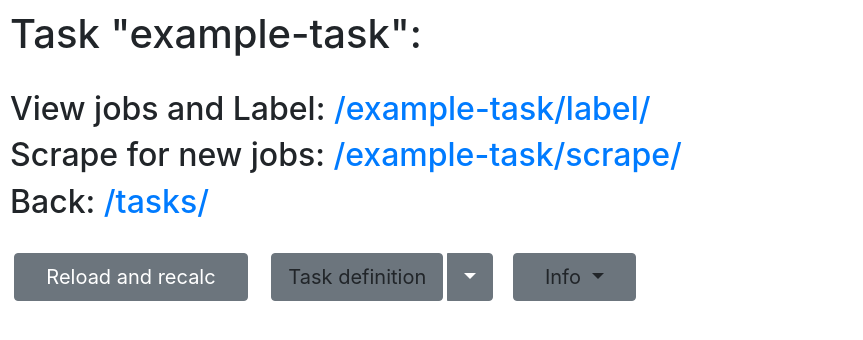
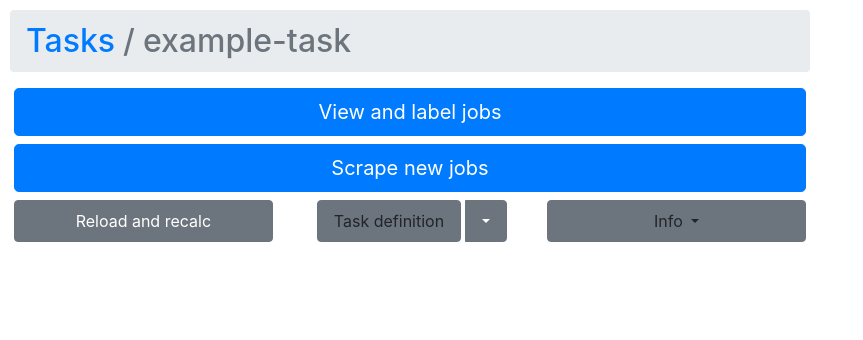
Before and after one commit to artdgn/jobs-ranker, a Flask app: page /example-task/ in a window 1280 px wide. Shown: the top 340 px of the page, without its empty margins (0-863 px from the left). Run offline with Flask 2, Linux system fonts and the light colour scheme; some libraries are stand-ins or nearby versions.

Commit message:
Layout changes (navigation, styling)

```diff
--- a/jobs_ranker/ui/webapp/app.py
+++ b/jobs_ranker/ui/webapp/app.py
@@ -163,17 +163,22 @@ def label_url(task_name, url):
     if flask.request.method == 'GET':
         return flask.render_template(
             'job_page.html',
+            task_name=task_name,
             job_url=url,
             job_title=url_attributes.get('title'),
             job_description=raw_description,
             url_data=url_att_html,
-            skip_url=flask.url_for('skip_url', task_name=task_name, url=url),
-            recalc_url=flask.url_for('recalc', task_name=task_name),
             back_url=back_url
         )
 
     else:
         form = flask.request.form
+        if 'skip' in form:
+            return flask.redirect(flask.url_for('skip_url', task_name=task_name, url=url))
+
+        if 'recalc' in form:
+            return flask.redirect(flask.url_for('recalc', task_name=task_name))
+
         if 'numeric' in form:
             resp = form['label']
         elif 'no' in form:
@@ -181,7 +186,7 @@ def label_url(task_name, url):
         elif 'yes' in form:
             resp = task.ranker.labeler.pos_label
         elif 'somewhat' in form:
-            resp = '0.5'
+            resp = '0.3'
         else:
             resp = form['label']
 
--- a/jobs_ranker/ui/webapp/static/style.css
+++ b/jobs_ranker/ui/webapp/static/style.css
@@ -10,6 +10,6 @@ td {
   padding: 5px;
   text-align: left;
 }
-.job-description {
-  width: 50%;
+.job-description, .breadcrumb, .nav, .form-control {
+  max-width: 800px;
 }
--- a/jobs_ranker/ui/webapp/templates/task_page.html
+++ b/jobs_ranker/ui/webapp/templates/task_page.html
@@ -4,30 +4,44 @@
 {{ super() }}
 {% endblock %}
 {% block content %}
-<h1>Task "{{task_name}}":</h1>
-<br>
-<h2>View jobs and Label: <a href="{{ label_url }}">{{ label_url }}</a></h2>
-<h2>Scrape for new jobs: <a href="{{ scrape_url }}">{{ scrape_url }}</a></h2>
 
-<h2>Back: <a href="{{ back_url }}">{{ back_url }}</a></h2>
-<br>
+<h2>
+    <ol class="breadcrumb">
+        <li class="breadcrumb-item"><a href="{{ back_url }}">Tasks</a></li>
+        <li class="breadcrumb-item active" aria-current="page">{{task_name}}</li>
+    </ol>
+</h2>
 
-<ul class="nav nav-pills nav-fill" style="width: 50%">
+
+<ul class="nav flex-column">
+
     <li class="nav-item">
-        <a class="nav-link btn btn-secondary btn-lg mx-sm-1" href="{{ reload_url }}">Reload and recalc</a>
+        <a class="nav-link btn btn-primary btn-lg mx-sm-1 mb-2" href="{{ label_url }}">View and label jobs</a>
+    </li>
+
+    <li class="nav-item">
+        <a class="nav-link btn btn-primary btn-lg mx-sm-1 mb-2" href="{{ scrape_url }}">Scrape new jobs</a>
+    </li>
+
+    <li class="nav-item">
+        <ul class="nav nav-justified">
+
+            <li class="nav-item">
+                <a class="nav-link btn btn-secondary mx-sm-1" href="{{ reload_url }}">Reload and recalc</a>
             </li>
 
             <li class="nav-item">
                 <div class="btn-group">
                     <div id="headingDesc">
-                <a class="nav-link btn btn-secondary btn-lg mx-sm-1" type="button"
+                        <a class="nav-link btn btn-secondary mx-sm-1" type="button"
                            data-toggle="collapse" data-target="#collapseDesc"
                            aria-expanded="false" aria-controls="collapseDesc">
                             Task definition
                         </a>
                     </div>
-            <button type="button" class="nav-link btn btn-secondary btn-lg dropdown-toggle dropdown-toggle-split"
-               id="taskDrop" data-toggle="dropdown" aria-haspopup="true" aria-expanded="false" data-reference="parent">
+                    <button type="button" class="nav-link btn btn-secondary dropdown-toggle dropdown-toggle-split"
+                            id="taskDrop" data-toggle="dropdown" aria-haspopup="true" aria-expanded="false"
+                            data-reference="parent">
                     </button>
                     <div class="dropdown-menu" aria-labelledby="taskDrop">
                         <a class="dropdown-item" href="{{ edit_url }}">Edit Task</a>
@@ -37,20 +51,25 @@
 
             <li class="nav-item">
                 <div class="dropdown">
-            <a class="nav-link btn btn-secondary btn-lg dropdown-toggle mx-sm-1" type="button"
+                    <a class="nav-link btn btn-secondary dropdown-toggle mx-sm-1" type="button"
                        id="infoDrop" data-toggle="dropdown" aria-haspopup="true" aria-expanded="false">
                         Info
                     </a>
                     <div class="dropdown-menu" aria-labelledby="infoDrop">
-                <a class="dropdown-item" href="{{ url_for('server_logs') + '#bottom' }}" target="_blank">Server logs</a>
-                <a class="dropdown-item" href="{{ labels_history_url + '#bottom' }}" target="_blank">Labels history</a>
+                        <a class="dropdown-item" href="{{ url_for('server_logs') + '#bottom' }}" target="_blank">Server
+                            logs</a>
+                        <a class="dropdown-item" href="{{ labels_history_url + '#bottom' }}" target="_blank">Labels
+                            history</a>
                     </div>
                 </div>
             </li>
         </ul>
+</ul>
+
 <div class="collapse" id="collapseDesc" aria-labelledby="headingDesc">
     <div class="card card-body">
         <pre id="json"><span class="inner-pre">{{ config_data }}</span></pre>
     </div>
 </div>
+
 {% endblock %}
```
Also changed, not shown: jobs_ranker/ui/webapp/templates/edit_task.html (+11 -8 lines), jobs_ranker/ui/webapp/templates/job_page.html (+15 -7 lines), jobs_ranker/ui/webapp/templates/new_task.html (+12 -6 lines), jobs_ranker/ui/webapp/templates/tasks_list.html (+20 -7 lines), todo.md (+1 -2 lines). Lines whose indentation alone changed are shown as unchanged.
